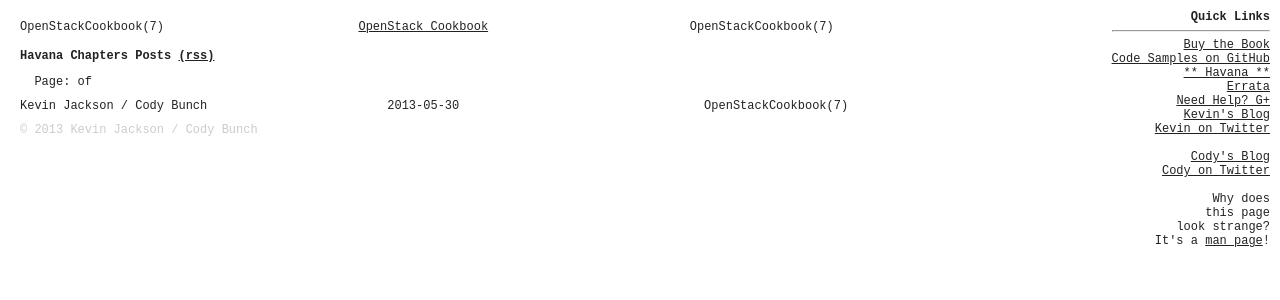
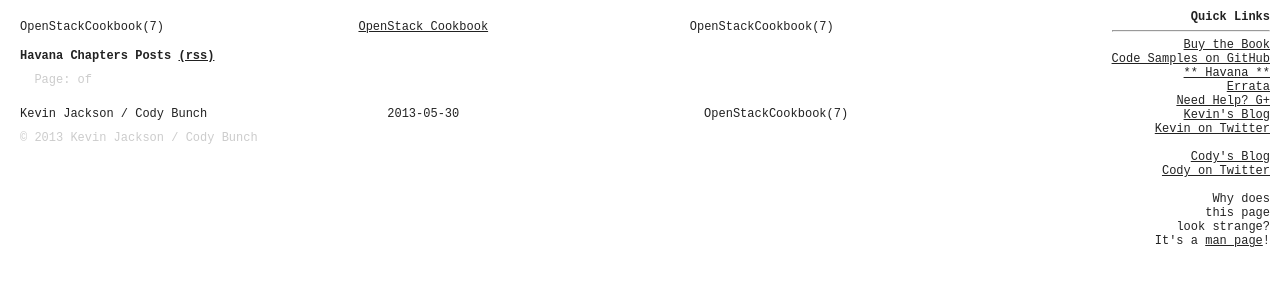
Before and after one commit to OpenStackCookbook/OpenStackCookbook.github.io, a Jekyll site: the page built from havana.html, in a window 1280 px wide. Shown: the top 300 px of the page. Built offline with Jekyll 4.4.1, drawn with Linux system fonts in a browser that asks for light colours.

Commit message:
more styling

```diff
--- a/havana.html
+++ b/havana.html
@@ -3,28 +3,27 @@ layout: default
 title: OpenStackCookbook(7) - Updated to provide a hands on approach to working with OpenStack Havana - Linux man page
 ---
 <h1 >Havana Chapters Posts <a id="rss_header" href="/rss/feed.xml">(rss)</a></h1>
-<ul class="posts">
+<ul class="subtext">
 	{% for post in paginator.posts %}
 	<li><span>{{ post.date | date_to_string }}</span> &raquo; <a href="{{ post.url }}">{{ post.title }}</a></li>
 	{% endfor %}
 </ul>
 </div>
 <!-- Pagination links -->
-<div class="navigation">
+<div class="footer">
 	{% if paginator.previous_page %}
 	{% if paginator.previous_page == 1 %}
-	<a href="/" class="previous">Previous</a>
+	<a href="/">Previous</a>
 	{% else %}
-	<a href="/page{{ paginator.previous_page }}"
-		class="footer">Previous</a>
+	<a href="/page{{ paginator.previous_page }}">Previous</a>
 	{% endif %}
 	{% else %}
-	<span class="footer">&nbsp;</span>
+	<span>&nbsp;</span>
 	{% endif %}
-	<span class="page-number ">Page: {{ paginator.page }} of {{paginator.total_pages }}</span>
+	<span>Page: {{ paginator.page }} of {{paginator.total_pages }}</span>
 	{% if paginator.next_page %}
-	<a href="/page{{ paginator.next_page }}" class="footer">Next</a>
+	<a href="/page{{ paginator.next_page }}">Next</a>
 	{% else %}
-	<span class="footer">&nbsp;</span>
+	<span>&nbsp;</span>
 	{% endif %}
 </div>
```
